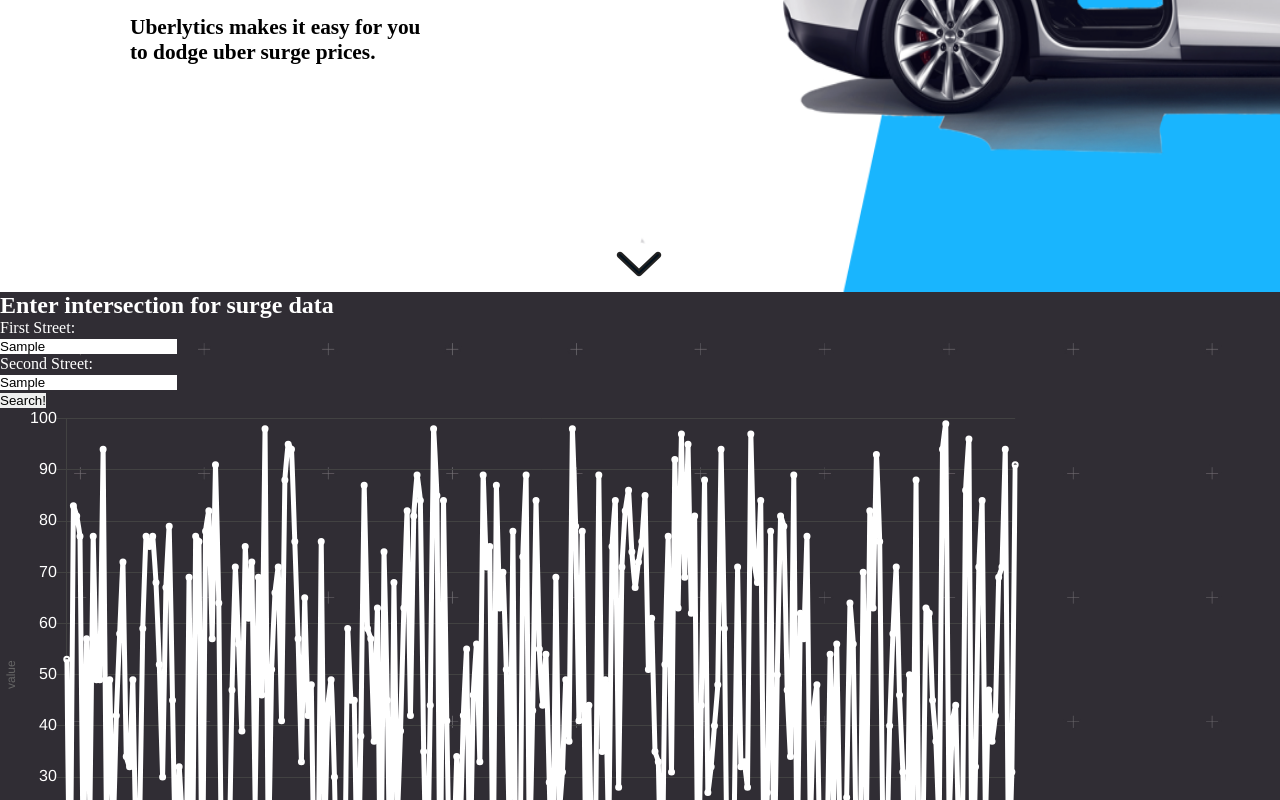
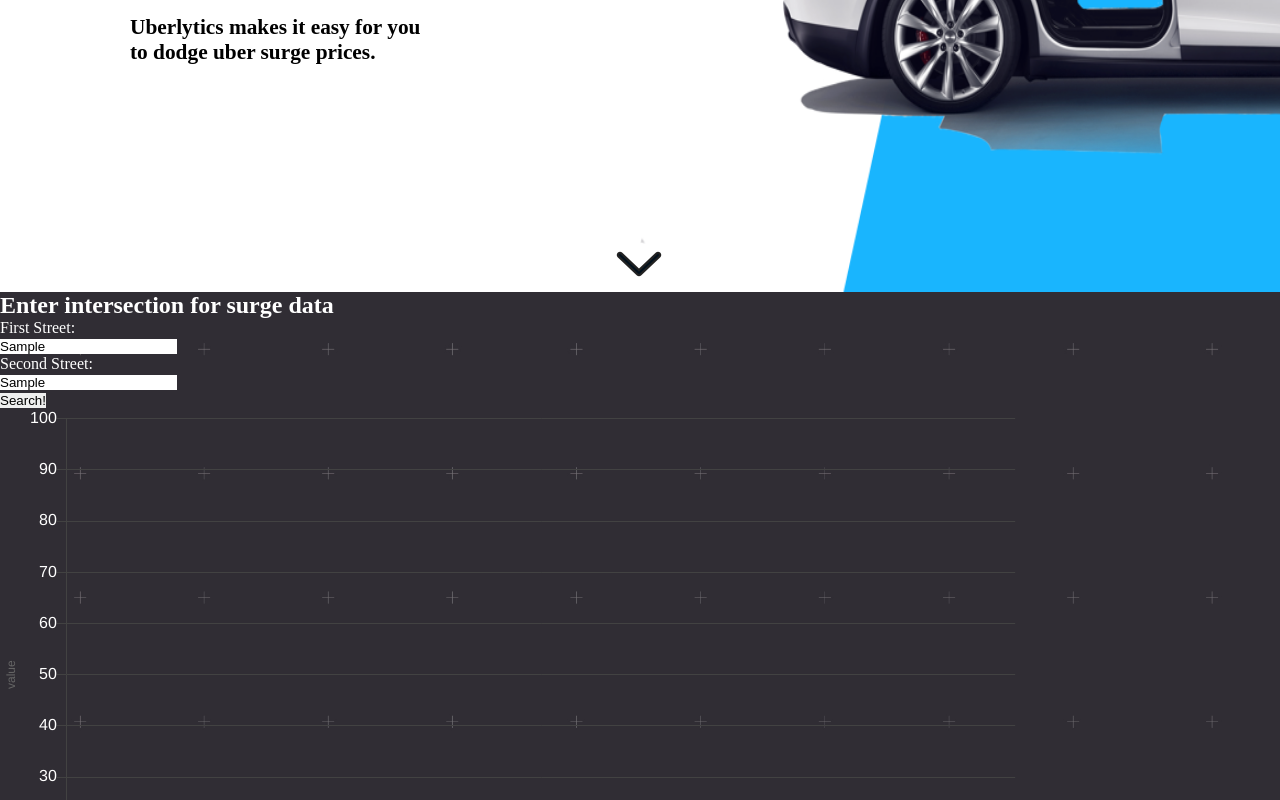
Before and after one commit to Darkneocross/APIProject, a website: page public/index.html in a window 1280 px wide. Both pictures are taken after typing "Sample", "Sample" into the empty fields and a click on the button "Search!". Shown: the part 442-1242 px from the top of the page. Drawn offline with nearby package versions, Linux system fonts and the light colour scheme.

Commit message:
Updated Chart
asdfajkl;jul

```diff
--- a/public/assets/js/uberCall.js
+++ b/public/assets/js/uberCall.js
@@ -414,7 +414,12 @@
         });
     }
 }
+
 function graphCreator() {
+
+    $('#myChart').remove();
+    $('#chartContainer').append('<canvas id="myChart"></canvas>');
+
     var xlabels = [];
     var dataSet = [];
     var timeFormat = 'hh:mm A';
@@ -439,7 +444,7 @@
     for (var i = 0; i < 288; i++) {
         xlabels.push(midnight.getTime() + 300000);
         midnight = new Date(midnight.getTime() + 300000);
-        dataSet.push(Math.floor(Math.random() * 100));
+        dataSet.push(20);
     }
     console.log(dataSet);
     console.log(xlabels);
@@ -490,10 +495,10 @@
                         max: xlabels[xlabels.length-1],
                         //unit: 'hour',
                         //unitStepSize: 1,
-                        displayFormat: {
+                        /*displayFormat: {
                             'hour': 'hh:mm',
                             'minute': 'hh:mm'
-                        },
+                        },*/
                         //tooltipFormat: "HH:mm"
                     },
                     ticks: {
--- a/public/index.html
+++ b/public/index.html
@@ -37,13 +37,13 @@
                 <input type="text" name="firstStreet" id="firstStreet"><br>
                 Second Street:<br>
                 <input type="text" name="secondStreet" id="secondStreet"><br>
-                <button type="button" onclick="searchFunction()">Search!</button>
+                <button type="button" onclick="graphCreator()">Search!</button>
             </form>
-            <div>
+            <div id = "chartContainer">
                 <canvas id="myChart" width="20" height="20"></canvas>
             </div>
         </div>
-        <div class"clear"></div>
+        <div class="clear"></div>
             <div id ="why">
                 <article class ="module hideme"><img src = "pictures/picture%20of%20surge.png"></article>
                 <aside>
@@ -103,6 +103,9 @@
 <script src="https://cdnjs.cloudflare.com/ajax/libs/moment.js/2.14.1/moment.min.js"></script>
 <script src="https://cdnjs.cloudflare.com/ajax/libs/Chart.js/2.2.1/Chart.js"></script>
 <script src="https://cdnjs.cloudflare.com/ajax/libs/Chart.js/2.2.1/Chart.min.js"></script>
+<script type="text/javascript" src="assets/js/uberCall.js">
+    //graphCreator();
+</script>
 <script>
     var xlabels = [];
     var dataSet = [];
@@ -128,7 +131,7 @@
     for (var i = 0; i < 288; i++) {
         xlabels.push(midnight.getTime() + 300000);
         midnight = new Date(midnight.getTime() + 300000);
-        dataSet.push(Math.floor(Math.random() * 100));
+        dataSet.push(0);
     }
     console.log(dataSet);
     console.log(xlabels);
```
